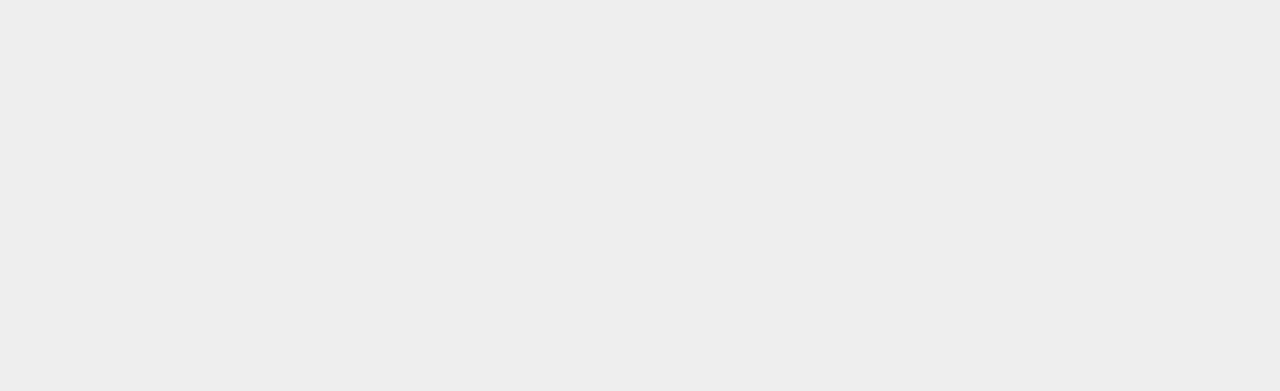
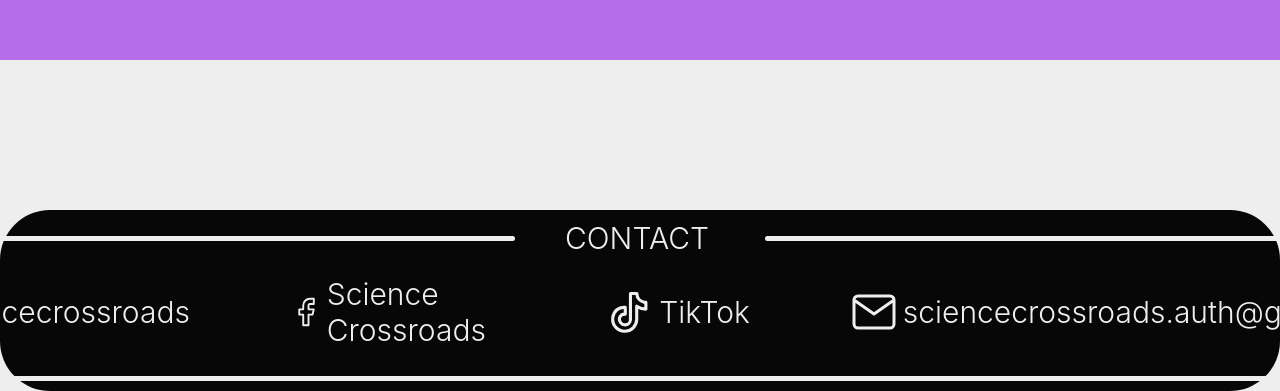
Before and after one commit to Alekosss/ScienceCrossroads, a SvelteKit app: page / in a window 1280 px wide. Shown: the part 5693-6084 px from the top of the page. Before the commit the page ends 5092 px from the top, so only its background shows below. Built offline with nearby package versions, Linux system fonts and the light colour scheme.

Commit message:
aside from the 2 carousels and minor details, finished the home page as well as the footer. Footer has no functioning buttons (yet).

```diff
--- /dev/null
+++ b/src/lib/assets/Icons/Mail.svelte
@@ -0,0 +1,3 @@
+<svg width="48" height="48" viewBox="0 0 48 48" fill="none" xmlns="http://www.w3.org/2000/svg">
+<path d="M44 12C44 9.8 42.2 8 40 8H8C5.8 8 4 9.8 4 12M44 12V36C44 38.2 42.2 40 40 40H8C5.8 40 4 38.2 4 36V12M44 12L24 26L4 12" stroke="currentColor" stroke-width="3" stroke-linecap="round" stroke-linejoin="round"/>
+</svg>
--- /dev/null
+++ b/src/lib/components/Footer.svelte
@@ -0,0 +1,113 @@
+<script>
+  import Instagram from "$lib/assets/Icons/Instagram.svelte";
+  import Facebook from "$lib/assets/Icons/Facebook.svelte";
+  import TikTok from "$lib/assets/Icons/TikTok.svelte";
+  import Mail from "$lib/assets/Icons/Mail.svelte";
+
+</script>
+<div class="Footer">
+    <div class="Top">
+        <hr/>
+        <span>CONTACT</span>
+        <hr/>
+    </div>
+    <div class="SocialMedia">
+        <div class="Media">
+            <Instagram/>
+            <span>sciencecrossroads</span>
+        </div>
+        <div class="Media">
+            <Facebook/>
+            <span>Science Crossroads</span>
+        </div>
+        <div class="Media">
+            <TikTok/>
+            <span>TikTok</span>
+        </div>
+        <div class="Media">
+            <Mail/>
+            <span>sciencecrossroads.auth@gmail.com</span>
+        </div>
+    </div>
+    <div class="Bottom">
+        <hr/>
+    </div>
+</div>
+
+<style>
+    .Bottom hr{
+        width: 1700px;
+        height: 5px;
+        background-color: var(--primary-color);
+        border-radius: 10px;
+        border: none;
+        margin-bottom: 10px;
+    }
+
+    .Footer {
+        display: flex;
+        flex-direction: column;
+        justify-content: center;
+        align-items: center;
+        font-family: var(--font-family);
+
+        background-color: var(--secondary-color);
+        border-radius: 50px;
+    }
+
+    .Media {
+        display: flex;
+        flex-direction: row;
+        align-items: center;
+        align-content: center;
+        justify-content: center;
+        gap: 5px;
+
+        color: var(--primary-color);
+        font-size: 30px;
+        font-style: normal;
+        font-weight: 300;
+        line-height: normal;
+
+        transition: transform 0.2s linear;
+    }
+
+    .Media:hover {
+        transform: scale(1.15);
+    }
+
+    .SocialMedia {
+        display: flex;
+        flex-direction: row;
+        gap: 100px;
+        padding: 20px;
+    }
+
+    .Top {
+        margin-top: 10px;
+        display: flex;
+        flex-direction: row;
+        align-items: center;
+        justify-content: center;
+        gap: 50px;
+
+        color: var(--primary-color);
+        font-size: 30px;
+        font-style: normal;
+        font-weight: 300;
+        line-height: normal;
+    }
+
+    .Top hr {
+        width: 725px;
+        height: 5px;
+        background-color: var(--primary-color);
+        border: none;
+        margin: 0px;
+        border-radius: 10px;
+    }
+
+    .Top span{
+        width: 150px;
+    }
+</style>
--- a/src/routes/+layout.svelte
+++ b/src/routes/+layout.svelte
@@ -1,4 +1,6 @@
 <script lang="ts">
+  import Footer from '$lib/components/Footer.svelte';
+
 	// import favicon from '$lib/assets/favicon.svg';
 
 	import NavigationBar from '$lib/components/navigationBar.svelte';
@@ -10,3 +12,4 @@
 <!--IGNORE THIS LINE AND ERROR-->
 <slot />
 <!--TILL THIS POINT-->
+<Footer/>
--- a/src/routes/+page.svelte
+++ b/src/routes/+page.svelte
@@ -84,9 +84,24 @@
         <text>ORGANIZING COMITEE</text>
         <hr/>
     </div>
+    <div class="OrganizingTeam">
+        <div class="OrganizigText">
+            <span>OUR ORGANIZING TEAM IS CONSITEED OF THE FOLLOWING STUDENT TEAMS</span>
+        </div>
+        <div class="BranchesCarousel">
+        <!--Carousel here...-->
+        </div>
+    </div>
 </div>
 
 <style>
+    .BranchesCarousel {
+        width: 1500px;
+        height: 550px;
+        background-color: var(--it);
+        margin: 25px 0px 150px;
+    }
+
     .CategoryHeader {
         display: flex;
         align-items: center;
@@ -212,6 +227,21 @@
         scale: 0.8;
     }
 
+    .OrganizingTeam {
+        color: var(--it);
+        font-size: 30px;
+        font-style: normal;
+        font-weight: 300;
+        line-height: normal;
+
+        display: flex;
+        flex-direction: column;
+        justify-self: center;
+        justify-content: center;
+        align-items: center;
+        gap: 50px;
+    }
+
     .PhImage {
         width: 884px;
         height: 589px;
```
Also changed, not shown: src/lib/assets/SVGs/Mail.svg (deleted).
